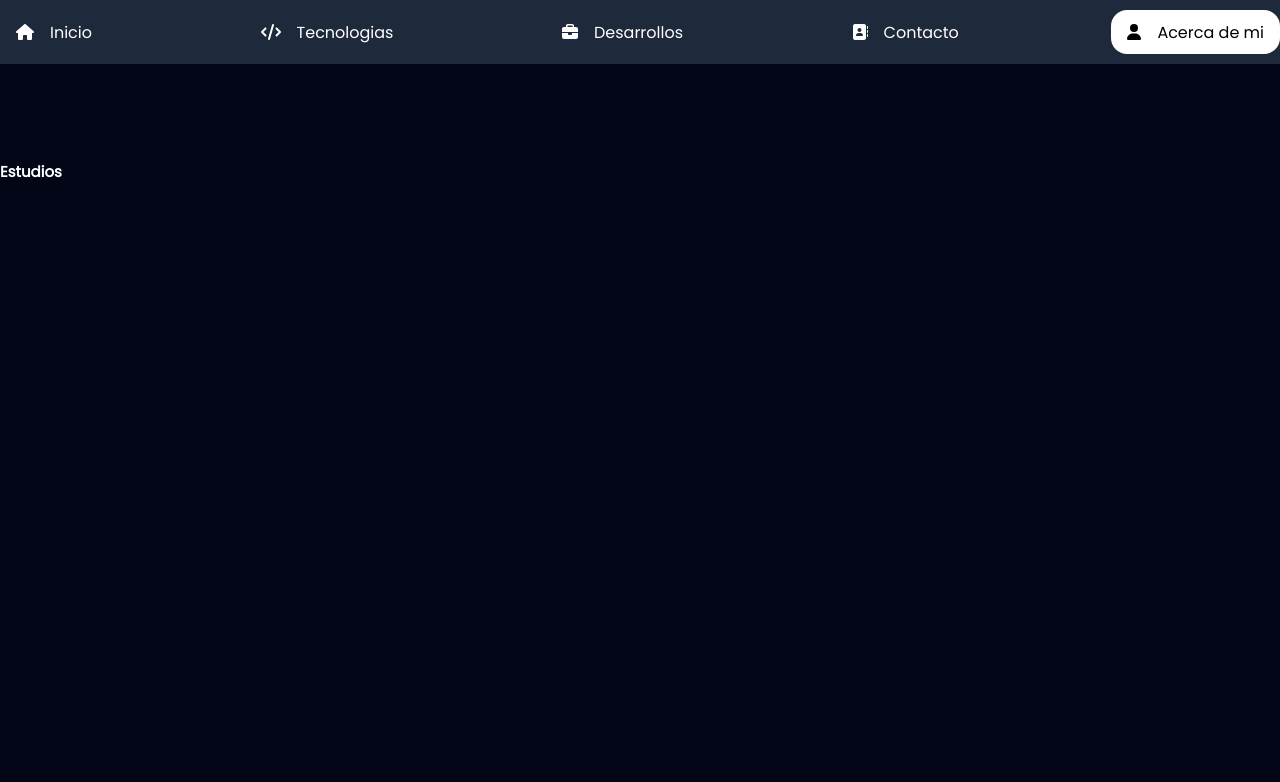
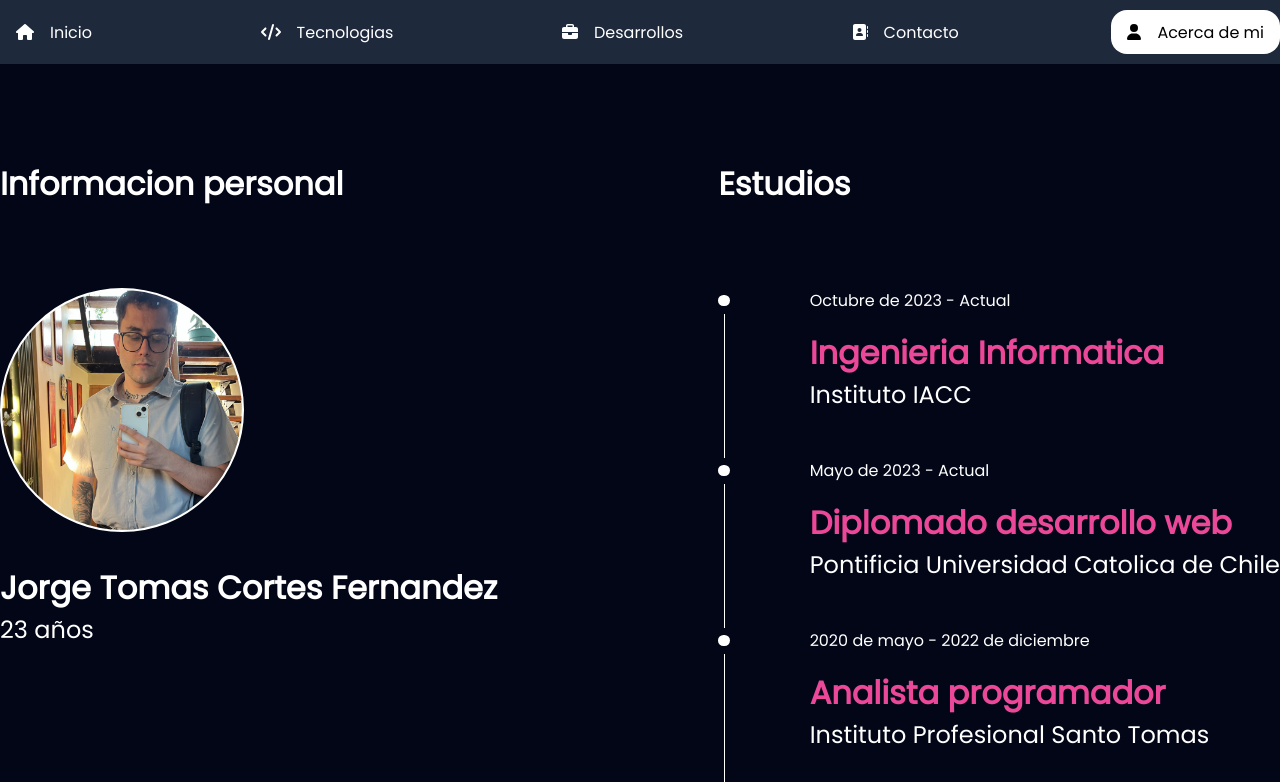
Before and after one commit to Josh0Sprime/portafolio, a Vue app: page /#/acerca-de-mi in a window 1280 px wide. Shown: the top 782 px of the page. Built offline with nearby package versions, Linux system fonts and the light colour scheme.

Commit message:
avance de vista de acerca de mi

```diff
--- a/src/components/AcercaDeMi.vue
+++ b/src/components/AcercaDeMi.vue
@@ -1,11 +1,57 @@
 <template lang="">
     <div class="about">
+        <section class="about__me">
+            <div class="me__container">
+                <h1 class="me__title">Informacion personal</h1>
+                <div class="me__info-container">
+                    <div class="me__image-container"></div>
+                    <div>
+                        <h2 class="me__name">Jorge Tomas Cortes Fernandez</h2>
+                        <p class="me__year">23 años</p>
+                    </div>
+                </div>
+            </div>
+        </section>
         <section class="about__study">
             <header class="study__header">
                 <h1 class="study__title">Estudios</h1>
             </header>
             <div class="study__container">
-
+                <div class="study__content">
+                    <div class="study__item">
+                        <div class="item__divider">
+                            <div class="study__circle"></div>
+                            <div class="study__divider"></div>
+                        </div>
+                        <div>
+                            <p class="item__date">Octubre de 2023 - Actual</p>
+                            <h3 class="item__study">Ingenieria Informatica</h3>
+                            <p class="item__place">Instituto IACC</p>
+                        </div>
+                    </div>
+                    <div class="study__item">
+                        <div class="item__divider">
+                            <div class="study__circle"></div>
+                            <div class="study__divider"></div>
+                        </div>
+                        <div>
+                            <p class="item__date">Mayo de 2023 - Actual</p>
+                            <h3 class="item__study">Diplomado desarrollo web</h3>
+                            <p class="item__place">Pontificia Universidad Catolica de Chile</p>
+                        </div>
+                    </div>
+                    <div class="study__item">
+                        <div class="item__divider">
+                            <div class="study__circle"></div>
+                            <div class="study__divider"></div>
+                        </div>
+                        <div>
+                            <p class="item__date">2020 de mayo - 2022 de diciembre</p>
+                            <h3 class="item__study">Analista programador</h3>
+                            <p class="item__place">Instituto Profesional Santo Tomas</p>
+                        </div>
+                    </div>
+                </div>
             </div>
         </section>
     </div>
@@ -16,5 +62,120 @@ export default {
 }
 </script>
 <style scoped>
+    .me__name {
+        font-size: var(--title-low);
+    }
+    .about__study {
+        display: flex;
+        flex-direction: column;
+        gap: 5rem;
+    }
+    .me__image {
+        width: 20rem;
+    }
+    .about {
+        display: flex;
+        justify-content: space-between;
+    }
+    .item__place {
+        font-size: 1.5rem;
+    }
+    .me__container {
+        display: flex;
+        flex-direction: column;
+        gap: 5rem;
+    }
+    .me__image-container {
+        border: 2px solid white;
+        width: 15rem;
+        height: 15rem;
+        border-radius: 10rem;
+        background-size: contain;
+        overflow: hidden;
+        background-image: url("../assets/img/me.jpg");
+        background-repeat: no-repeat;
+    }
+    .item__date {
+        font-size: 1rem;
+    }
+    .study__title {
+        font-size: var(--title-low);
+    }
+    .item__study {
+        color: var(--color-highlight);
+        margin-top: 1rem;
+        font-size: 2rem;
+    }
+    .study__item {
+        display: flex;
+        align-items: baseline;
+        gap: 5rem;
+    }
+    .me__title {
+        font-size: var(--title-low);
+    }
+    .study__divider {
+        width: 1px;
+        height: 9rem;
+        background-color: white;
+    }
+    .item__divider {
+        gap: 0.5rem;
+        display: flex;
+        flex-direction: column;
+        align-items: center;
+    }
+    .study__circle {
+        background-color: var(--color-primary);
+        width: 0.7rem;
+        height: 0.7rem;
+        border-radius: 100%;
+    }
+    .study__content {
+        display: flex;
+        flex-direction: column;
+    }
+    .study__container {
+        display: flex;
+    }
+    .me__info-container {
+        display: flex;
+        flex-direction: column;
+        gap: 2rem;
+    }
+    .me__year {
+        font-size: 1.5rem;
+    }
+    @media (max-width: 760px) {
+        .about {
+            padding: 0 2rem;
+            flex-direction: column;
+            gap: 5rem;
+        }
+        .item__study {
+            font-size: 1.2rem;
+            text-wrap: nowrap;
+        }
+        .item__place {
+            font-size: 1rem;
+        }
+        .study__item {
+            gap: 2rem;
+        }
+        .me__image-container {
+            width: 10rem;
+            height: 10rem;
+        }
+        .me__name {
+            font-size: 1.5rem;
+        }
+        .me__year {
+            font-size: 1rem;
+        }
 
+        .me__container {
+            gap: 3rem;
+        }
+
+    }
 </style>
```
